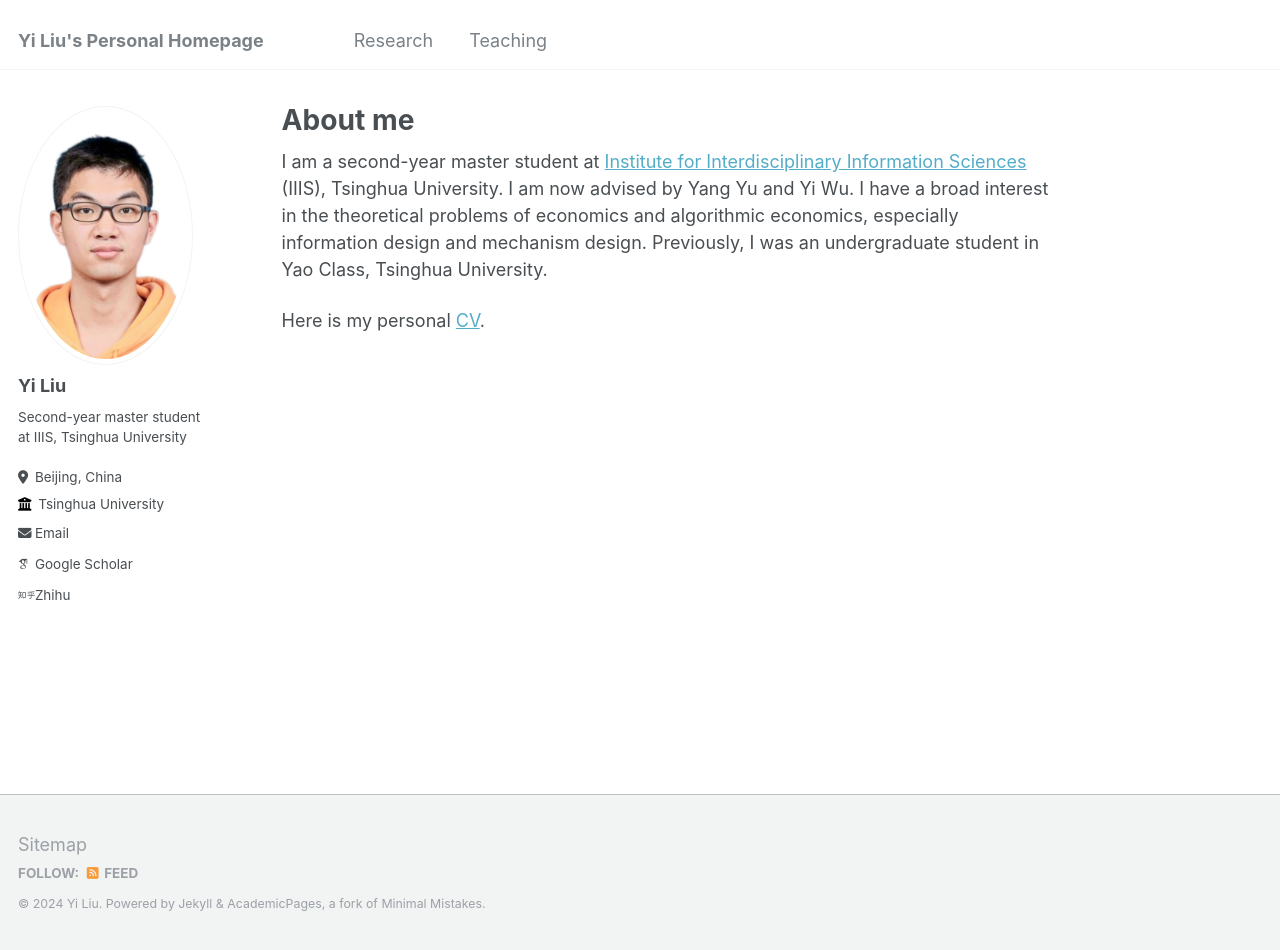
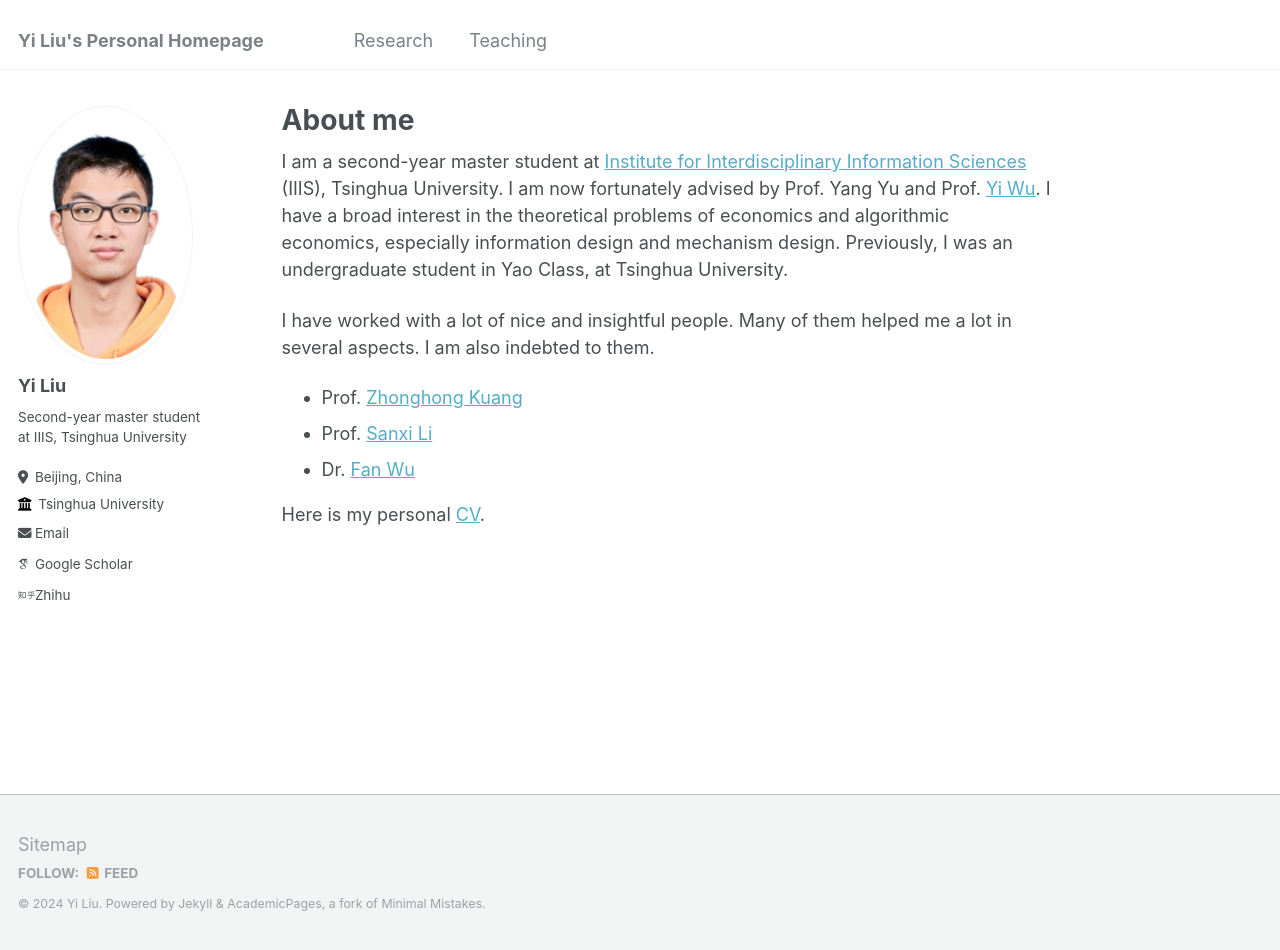
Before and after one commit to Leasy/Leasy.github.io, a Jekyll site: the page built from _pages/about.md, in a window 1280 px wide and 950 px high. Built offline with Jekyll 4.4.1, drawn with Linux system fonts in a browser that asks for light colours; some web fonts are replaced.

Commit message:
Update about.md

```diff
--- a/_pages/about.md
+++ b/_pages/about.md
@@ -7,6 +7,11 @@ redirect_from:
   - /about.html
 ---
 
-I am a second-year master student at [Institute for Interdisciplinary Information Sciences](https://iiis.tsinghua.edu.cn/) (IIIS), Tsinghua University. I am now advised by Yang Yu and Yi Wu. I have a broad interest in the theoretical problems of economics and algorithmic economics, especially information design and mechanism design. Previously, I was an undergraduate student in Yao Class, Tsinghua University.
+I am a second-year master student at [Institute for Interdisciplinary Information Sciences](https://iiis.tsinghua.edu.cn/) (IIIS), Tsinghua University. I am now fortunately advised by Prof. Yang Yu and Prof. [Yi Wu](https://jxwuyi.weebly.com/). I have a broad interest in the theoretical problems of economics and algorithmic economics, especially information design and mechanism design. Previously, I was an undergraduate student in Yao Class, at Tsinghua University.
+
+I have worked with a lot of nice and insightful people. Many of them helped me a lot in several aspects. I am also indebted to them.<br>
+- Prof. [Zhonghong Kuang](https://zhkuang.weebly.com/)
+- Prof. [Sanxi Li](http://econ.ruc.edu.cn/jszy/4e35b71d197a4e23911b7a761b67780e.htm)
+- Dr. [Fan Wu](https://wuf17.weebly.com/)
 
 Here is my personal [CV](/files/Yi_Liu_s_CV.pdf).
```
